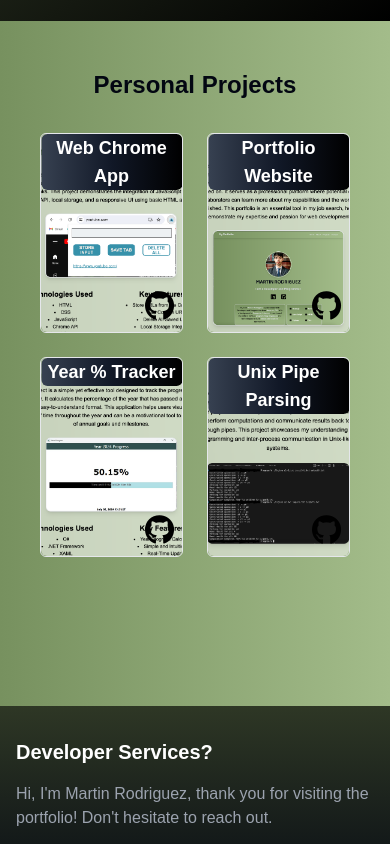
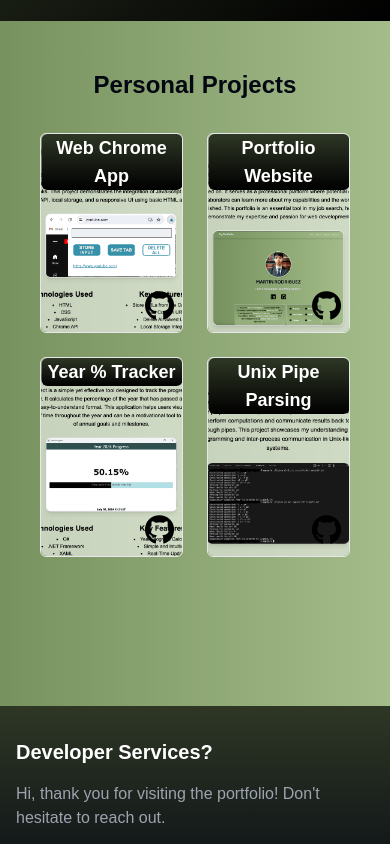
Before and after one commit to mprojr/reactjs-tailwind-portfolio, a React (Vite) app: page / in a window 390 px wide. Shown: the part 1220-2064 px from the top of the page. Built offline with nearby package versions, Linux system fonts and the light colour scheme; a web font is replaced by a local one.

Commit message:
Minor Layout Changes

```diff
--- a/src/components/Footer.jsx
+++ b/src/components/Footer.jsx
@@ -13,7 +13,7 @@ function Footer({ children }) {
           <div>
             <h3 className="text-xl font-bold mb-4">Developer Services?</h3>
             <p className="text-gray-400">
-              Hi, I'm Martin Rodriguez, thank you for visiting the portfolio! Don't hesitate to reach out.
+              Hi, thank you for visiting the portfolio! Don't hesitate to reach out.
             </p>
           </div>
           <div>
--- a/src/components/Projects.jsx
+++ b/src/components/Projects.jsx
@@ -22,7 +22,7 @@ export default function Projects() {
               >
                   <i className="fa-brands fa-github text-3xl text-black"></i>
               </div>
-              <div className='absolute w-full top-0 left-1/2 transform -translate-x-1/2 bg-gradient-to-r from-gray-700 via-gray-900 to-black bg-opacity-70 text-center text-white text-lg font-bold sm:opacity-0 group2-hover:opacity-100 duration-200 rounded-md'>
+              <div className='absolute w-full top-0 left-1/2 transform -translate-x-1/2 bg-gradient-to-b from-[#2e3725] to-black bg-opacity-70 text-center text-white text-lg font-bold sm:opacity-0 group2-hover:opacity-100 duration-200 rounded-md'>
                 {project.title}
               </div>
             </Link>
```
